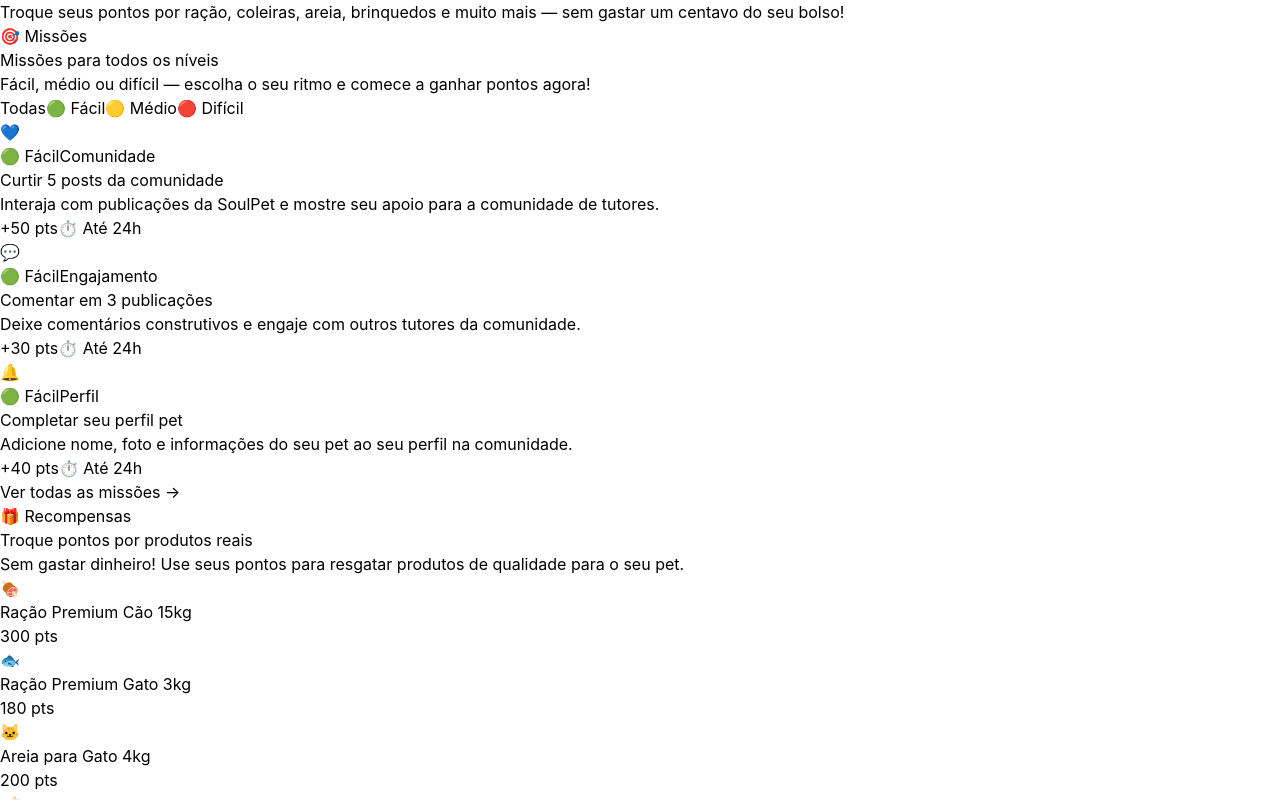
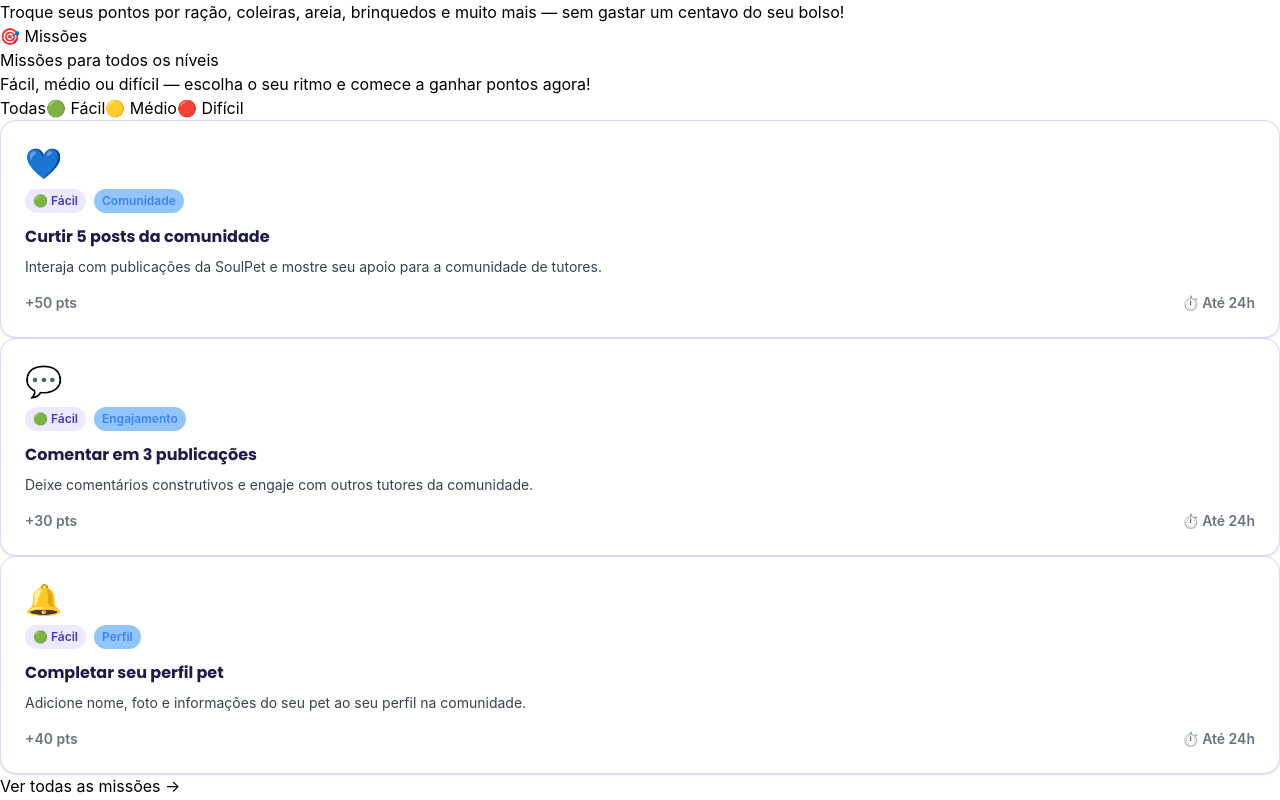
Before and after one commit to thaylira2026-hub/sprint3-soulpet-front-end, a React (Vite) app: page / in a window 1280 px wide. Shown: the part 720-1520 px from the top of the page. Built offline with nearby package versions, Linux system fonts and the light colour scheme.

Commit message:
adiciona navegacao para detalhe da missao com useNavigate

```diff
--- a/src/components/mission-card.tsx
+++ b/src/components/mission-card.tsx
@@ -1,4 +1,7 @@
+import { useNavigate } from 'react-router-dom'
+
 interface MissionCardProps {
+  id: string
   icon: string
   difficulty: string
   tag?: string
@@ -8,19 +11,24 @@
   deadline: string
 }
 
-const MissionCard = ({ icon, difficulty, tag, title, description, points, deadline }: MissionCardProps) => {
+const MissionCard = ({ id, icon, difficulty, tag, title, description, points, deadline }: MissionCardProps) => {
+  const navigate = useNavigate()
+
   return (
-    <article>
-      {icon && <div>{icon}</div>}
-      <div>
-        <span>{difficulty}</span>
-        {tag && <span>{tag}</span>}
+    <article
+      onClick={() => navigate(`/missao/${id}`)}
+      className="cursor-pointer rounded-2xl border border-border-soft bg-white p-6 shadow-sm transition hover:-translate-y-1 hover:shadow-md"
+    >
+      {icon && <div className="text-3xl">{icon}</div>}
+      <div className="mt-2 flex gap-2 text-xs font-semibold">
+        <span className="rounded-full bg-lilac-light px-2 py-1 text-primary">{difficulty}</span>
+        {tag && <span className="rounded-full bg-blue-light px-2 py-1 text-blue">{tag}</span>}
       </div>
-      <h3>{title}</h3>
-      <p>{description}</p>
-      <div>
+      <h3 className="mt-3 font-display text-base font-bold text-text-dark">{title}</h3>
+      <p className="mt-2 text-sm text-text-body">{description}</p>
+      <div className="mt-4 flex justify-between text-sm font-semibold text-text-muted">
         <span>+{points} pts</span>
-        <span>⏱ {deadline}</span>
+        <span>⏱️ {deadline}</span>
       </div>
     </article>
   )
```
